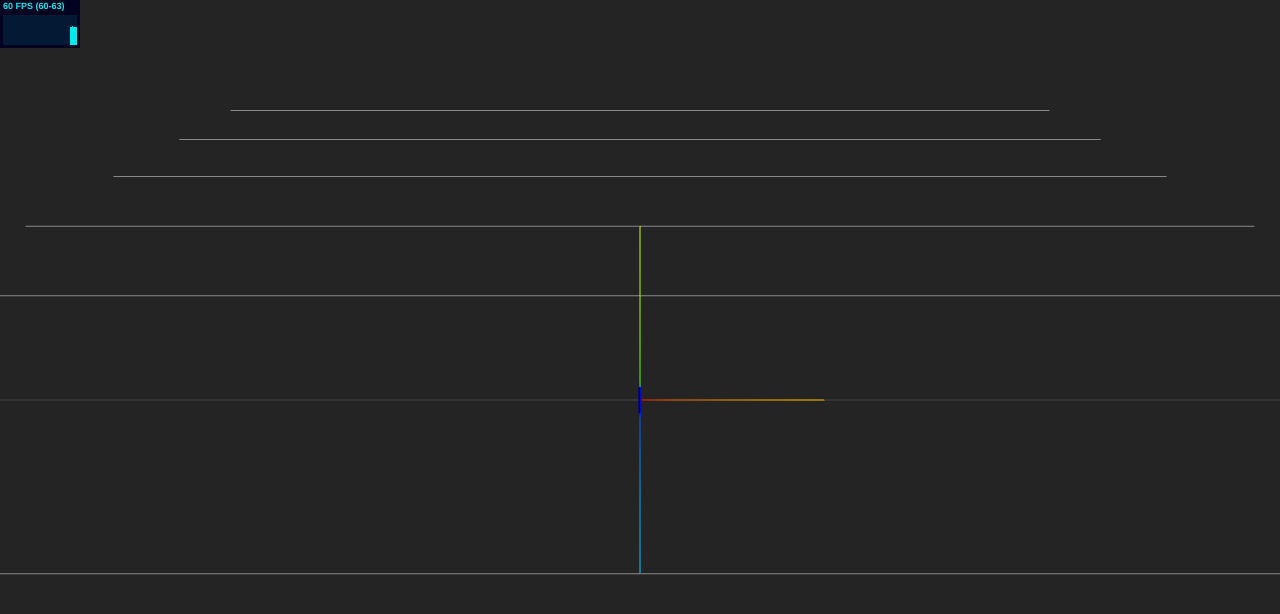
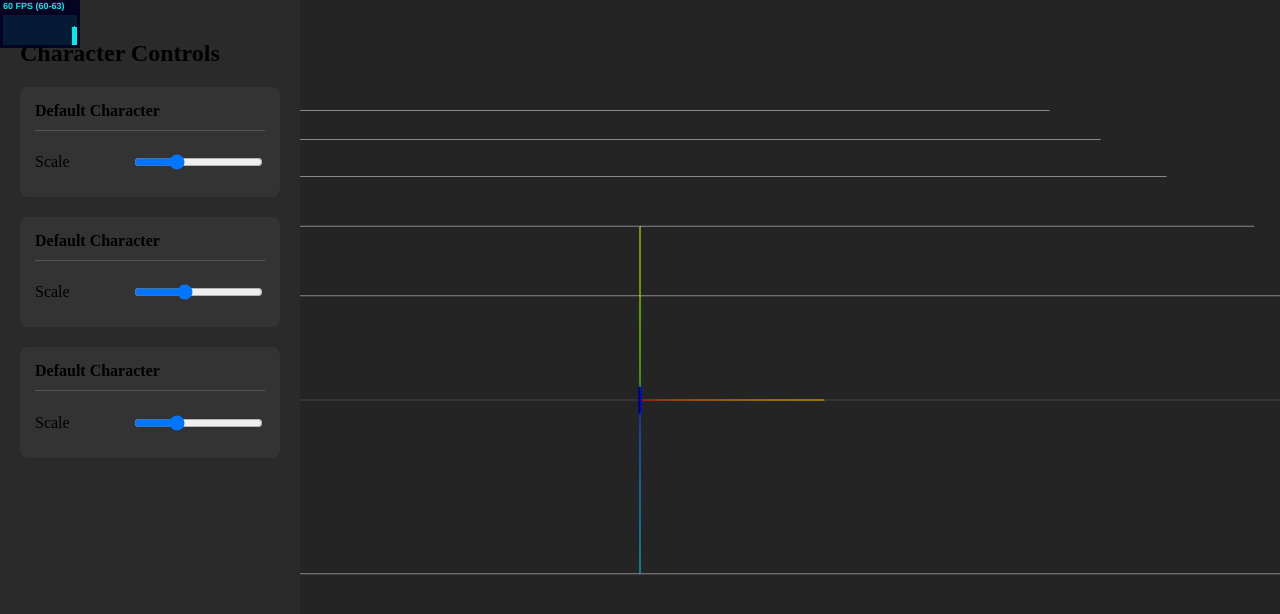
Before and after one commit to szokolai-mate/web-character-player, a React app: page / in a window 1280 px wide. Shown: the top 614 px of the page. Built offline with nearby package versions, Linux system fonts and the light colour scheme; no server answers.

Commit message:
tmp: barely working UI

```diff
--- a/src/App.tsx
+++ b/src/App.tsx
@@ -1,8 +1,10 @@
 import './style.css';
-import React, { Suspense } from 'react';
+import React, { Suspense, useState } from 'react';
 import { Canvas } from '@react-three/fiber';
 import { Loader, Html } from '@react-three/drei';
 import MainScene from './scenes/MainScene';
+import { CharacterType } from './types';
+import ControlPanel from './scenes/ControlPanel';
 
 /* GOALS:
     - immersion
@@ -42,7 +44,38 @@ import MainScene from './scenes/MainScene';
 
 
 export default function App() {
+    const [characters, setCharacters] = useState<CharacterType[]>([
+    {
+      id: 1,
+      name: 'Default Character',
+      url: 'assets/HatsuneMikuNT.vrm',
+      settings: {
+        position: [0, 0, 0],
+        scale: 1,
+      },
+    },
+    {
+      id: 2,
+      name: 'Default Character',
+      url: 'assets/Untitled imp.vrm',
+      settings: {
+        position: [2, 0, 0],
+        scale: 1.2,
+      },
+    },
+    {
+      id: 3,
+      name: 'Default Character',
+      url: 'assets/janedoev1.vrm',
+      settings: {
+        position: [-2, 0, 0],
+        scale: 1,
+      },
+    },
+    ]);
+
     return (
+        <main>
         <div style={{ position: 'relative', width: '100vw', height: '100vh' }}>
             <Canvas
                 camera={{ position: [0, 2, 2], fov: 75 }}
@@ -51,13 +84,15 @@ export default function App() {
                     gl.setClearColor('#242424');
                 }}>
                 <Suspense fallback={null}>
-                    <MainScene color='blue' urls={['assets/HatsuneMikuNT.vrm', 'assets/Untitled imp.vrm', 'assets/Untitled impv1.vrm']}/>
+                    <MainScene color='blue' characters={characters}/>
                 </Suspense>
                 <Html center>
                     <Loader />
                 </Html>
             </Canvas>
         </div>
+        <ControlPanel characters={characters} setCharacters={setCharacters} />
+        </main>
     );
 }
 
--- a/src/components/CharacterModel.tsx
+++ b/src/character/CharacterModel.tsx
@@ -1,30 +1,31 @@
 import { useRef, use } from 'react';
 import { useFrame, useThree } from '@react-three/fiber';
-import { VRMCharacter } from '../classes/VRMCharacter';
+import { VRMCharacter } from '../character/VRMCharacter';
 import { VRMCore } from '@pixiv/three-vrm';
+import { CharacterSettings } from '../types';
 
 interface CustomModelProps {
     modelPromise: Promise<[THREE.Object3D[], Record<string, unknown>]>;
-    position?: [number, number, number];
-    scale?: [number, number, number];
+    settings: CharacterSettings
     // TODO: I may need to separate this display component and control
 }
 
-export function CharacterModel({ modelPromise, position = [0, 0, 0], scale = [1, 1, 1] }: CustomModelProps) {
+export function CharacterModel({ modelPromise, settings }: CustomModelProps) {
     const model = use(modelPromise);
     const ref = useRef<THREE.Object3D>(null);
+    // TODO: we should probably not construct characters here, I think the now introduced CharacterSettings is also weak
     const character = new VRMCharacter(model[0][0], model[1].vrm as VRMCore);
     //TMP
     const camera = useThree().camera;
     character.setLookAt(camera);
     character.setUpInfiniteTalk();
     character.tweenExpression('happy', 0.5, 5000);
-    character.playAnimation('assets/animation/action_run.bvh');
-    character.playAnimation('assets/animation/exercise_jumping_jacks.bvh');
+    // character.playAnimation('assets/animation/action_run.bvh');
+    // character.playAnimation('assets/animation/exercise_jumping_jacks.bvh');
 
     useFrame((state, delta) => {
         character.update(delta);
     });
 
-    return <primitive object={ character.scene } ref = { ref } position = { position } scale = { scale } />;
+    return <primitive object={ character.scene } ref = { ref } position = { settings.position } scale = { settings.scale }/>;
 }
--- /dev/null
+++ b/src/character/CharacterSettings.tsx
@@ -0,0 +1,45 @@
+import React from 'react';
+import { CharacterType, CharacterSettings as CharacterSettingsType } from '../types';
+
+interface CharacterSettingsProps {
+  character: CharacterType;
+  setCharacters: React.Dispatch<React.SetStateAction<CharacterType[]>>;
+}
+
+export default function CharacterSettings({ character, setCharacters }: CharacterSettingsProps) {
+    const handleSettingChange = (
+        setting: keyof CharacterSettingsType,
+        value: number
+    ) => {
+        setCharacters((prev) =>
+        prev.map((char) =>
+            char.id === character.id
+            ? {
+                ...char,
+                settings: { ...char.settings, [setting]: value },
+                }
+            : char
+        )
+        );
+    };
+
+    return (
+    <div className="character-settings-card">
+      <h4>{character.name}</h4>
+      <div className="control-row">
+        <label>Scale</label>
+        <input
+          type="range"
+          min="0.1"
+          max="3"
+          step="0.05"
+          value={character.settings.scale}
+          onChange={(e: React.ChangeEvent<HTMLInputElement>) =>
+            handleSettingChange('scale', parseFloat(e.target.value))
+          }
+        />
+      </div>
+      {/* Add more controls for position, etc. following the same pattern */}
+    </div>
+  );
+}
--- /dev/null
+++ b/src/scenes/ControlPanel.css
@@ -0,0 +1,35 @@
+.control-panel {
+  width: 300px;
+  background-color: #2a2a2a;
+  padding: 20px;
+  box-sizing: border-box;
+  overflow-y: auto;
+  height: 100%;
+  position: fixed;
+  top: 0;
+  z-index: 1000;
+}
+
+.character-settings-card {
+  background-color: #333;
+  border-radius: 8px;
+  padding: 15px;
+  margin-bottom: 20px;
+}
+
+.character-settings-card h4 {
+  margin-top: 0;
+  border-bottom: 1px solid #555;
+  padding-bottom: 10px;
+}
+
+.control-row {
+  display: flex;
+  justify-content: space-between;
+  align-items: center;
+  margin-bottom: 10px;
+}
+
+.control-row label {
+  margin-right: 10px;
+}
--- /dev/null
+++ b/src/scenes/ControlPanel.tsx
@@ -0,0 +1,26 @@
+import React from 'react';
+import CharacterSettings from '../character/CharacterSettings';
+import { CharacterType } from '../types';
+import './ControlPanel.css';
+
+
+interface ControlPanelProps {
+    characters: CharacterType[];
+    setCharacters: React.Dispatch<React.SetStateAction<CharacterType[]>>;
+}
+
+export default function ControlPanel({ characters, setCharacters }: ControlPanelProps) {
+    return (
+        <div className="control-panel">
+        <h2>Character Controls</h2>
+        {characters.map((character) => (
+            <CharacterSettings
+            key={character.id}
+            character={character}
+            setCharacters={setCharacters}
+            />
+        ))}
+        {/* A button to add new characters could go here in the future */}
+        </div>
+    );
+}
--- a/src/scenes/MainScene.tsx
+++ b/src/scenes/MainScene.tsx
@@ -1,19 +1,20 @@
 import { Suspense } from 'react';
 import { ModelLoader } from '../loaders/ModelLoader';
 import { Stats, OrbitControls } from '@react-three/drei';
-import { CharacterModel } from '../components/CharacterModel';
+import { CharacterModel } from '../character/CharacterModel';
+import { CharacterType } from '../types';
 
 interface MainSceneProps {
     color: string;
-    urls: string[];
+    characters: CharacterType[];
     //TODO
 }
 
-export default function MainScene({ color, urls = [] }: MainSceneProps) {
+export default function MainScene({ color, characters = [] }: MainSceneProps) {
     const modelLoader = new ModelLoader();
     const modelPromises = [];
-    for (const url of urls) {
-        modelPromises.push(modelLoader.load(url));
+    for (const character of characters) {
+        modelPromises.push(modelLoader.load(character.url));
     }
     return (
         <group>
@@ -31,7 +32,7 @@ export default function MainScene({ color, urls = [] }: MainSceneProps) {
             </mesh>
             {modelPromises.map((item, index) => (
                 <Suspense fallback={null}>
-                    <CharacterModel modelPromise={item} position={[2 * index, 0, 0]}/>
+                    <CharacterModel key={characters[index].id} modelPromise={item} settings={characters[index].settings}/>
                 </Suspense>
             ))}
             <Stats />
--- /dev/null
+++ b/src/types.ts
@@ -0,0 +1,11 @@
+export interface CharacterSettings {
+  position: [number, number, number];
+  scale: number;
+}
+
+export interface CharacterType {
+  id: number;
+  name: string;
+  url: string;
+  settings: CharacterSettings;
+}
```
Also changed, not shown: src/character/Character.ts (renamed from src/classes/Character.ts), src/character/VRMCharacter.ts (renamed from src/classes/VRMCharacter.ts).
